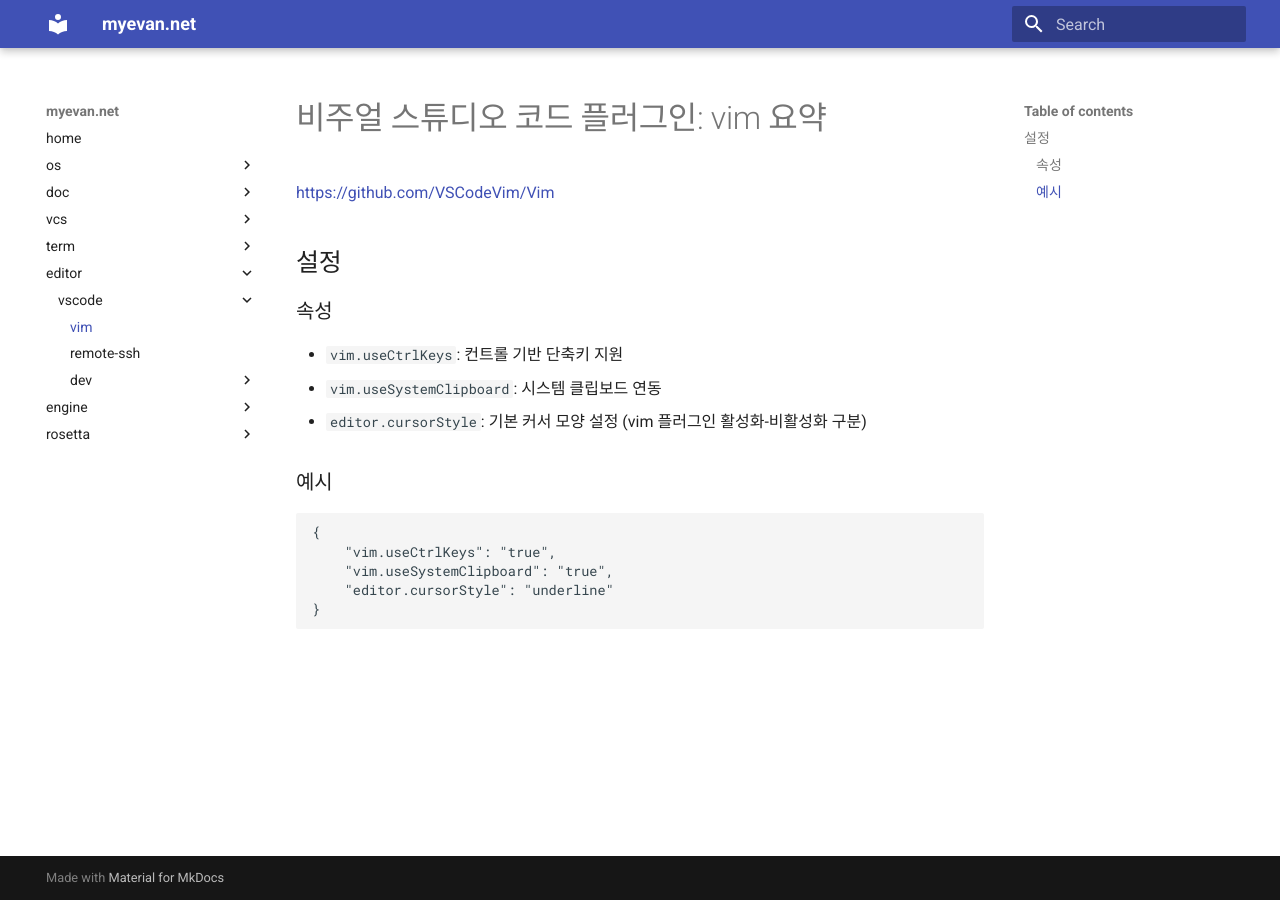
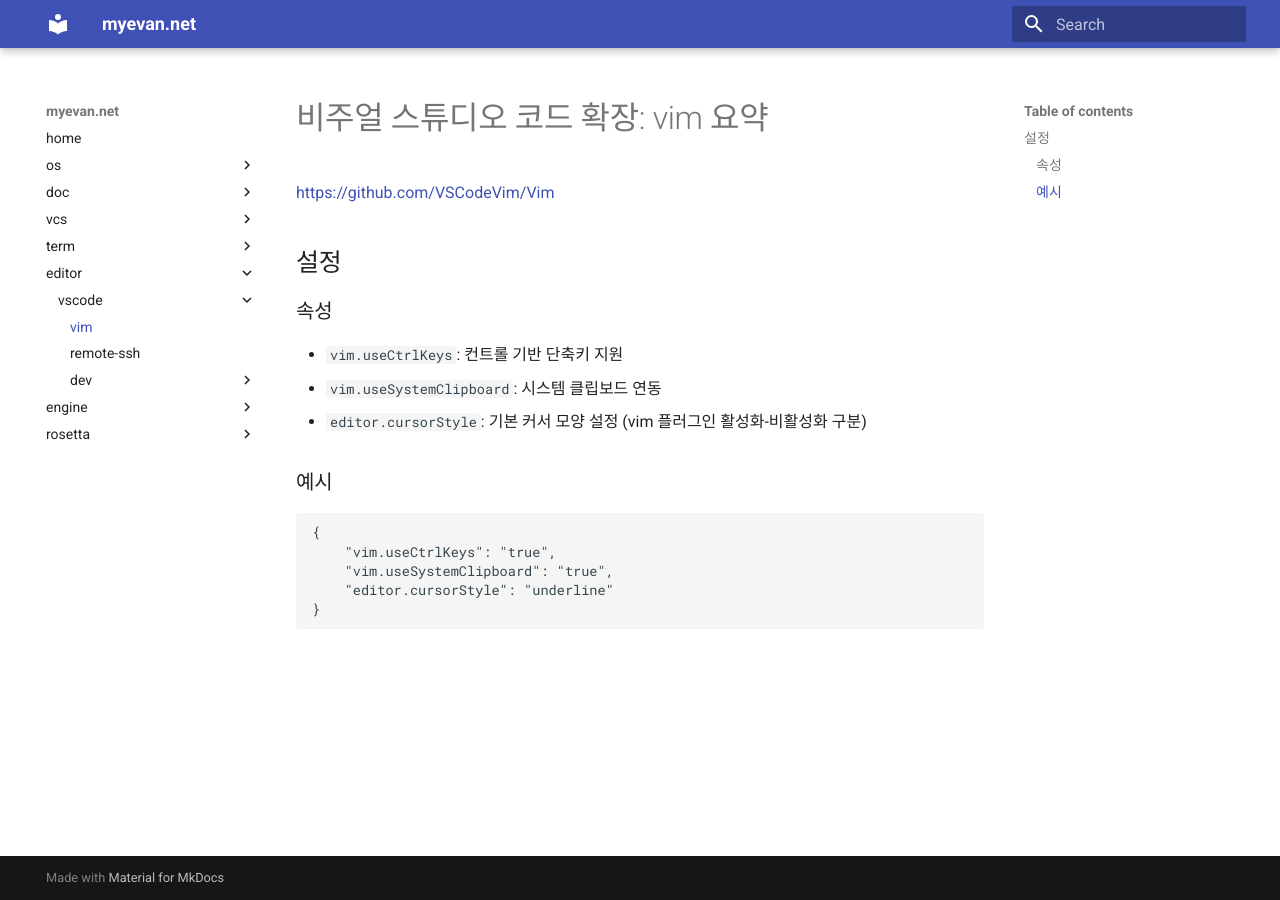
Before and after one commit to myevan/myevan-home, an MkDocs documentation site: the page built from docs/vscode_ext_vim.md, in a window 1280 px wide. Built offline with MkDocs 1.6.1 and Material for MkDocs 9.7.7, drawn with Linux system fonts in a browser that asks for light colours.

Commit message:
VSCode 확장: vim 파일 명 변경

```diff
--- a/docs/vscode_plugin_vim.md
+++ b/docs/vscode_ext_vim.md
@@ -1,4 +1,4 @@
-# 비주얼 스튜디오 코드 플러그인: vim 요약
+# 비주얼 스튜디오 코드 확장: vim 요약
 
 <https://github.com/VSCodeVim/Vim>
 
--- a/mkdocs.yml
+++ b/mkdocs.yml
@@ -77,7 +77,7 @@ nav:
         - "jupyter": jupyter.md
     - "editor":
         - "vscode":
-            - "vim": vscode_plugin_vim.md
+            - "vim": vscode_ext_vim.md
             - "remote-ssh": vscode_ext_remote_ssh.md
             - "dev":
                 - "tutorial": vscode_ext_get_started.md
```
